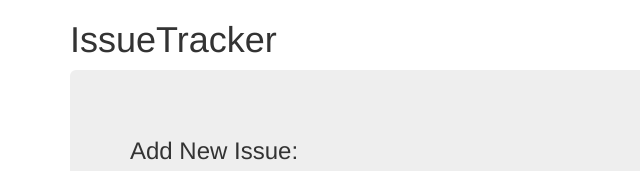
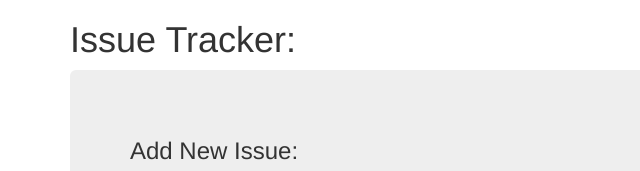
Before and after one commit to ProgrammingHero1/issue-tracker, a plain HTML site: page index.html in a window 1280 px wide. Shown: the top 171 px of the page, 0-640 px from the left. Drawn offline with nearby package versions, Linux system fonts and the light colour scheme.

Commit message:
header changes

```diff
--- a/index.html
+++ b/index.html
@@ -4,13 +4,13 @@
     <meta charset="utf-8">
     <meta http-equiv="X-UA-Compatible" content="IE=edge">
     <meta name="viewport" content="width=device-width, initial-scale=1">
-    <title>Issue Tracker</title>
+    <title>Issue Tracker: </title>
     <!-- Latest compiled and minified CSS -->
     <link rel="stylesheet" href="https://maxcdn.bootstrapcdn.com/bootstrap/3.3.7/css/bootstrap.min.css" integrity="sha384-BVYiiSIFeK1dGmJRAkycuHAHRg32OmUcww7on3RYdg4Va+PmSTsz/K68vbdEjh4u" crossorigin="anonymous">
   </head>
   <body onload="fetchIssues()">
     <div class="container">
-      <h1>IssueTracker</h1>
+      <h1>Issue Tracker: </h1>
       <div class="jumbotron">
         <h3>Add New Issue:</h3>
         <form id="issueInputForm">
```
